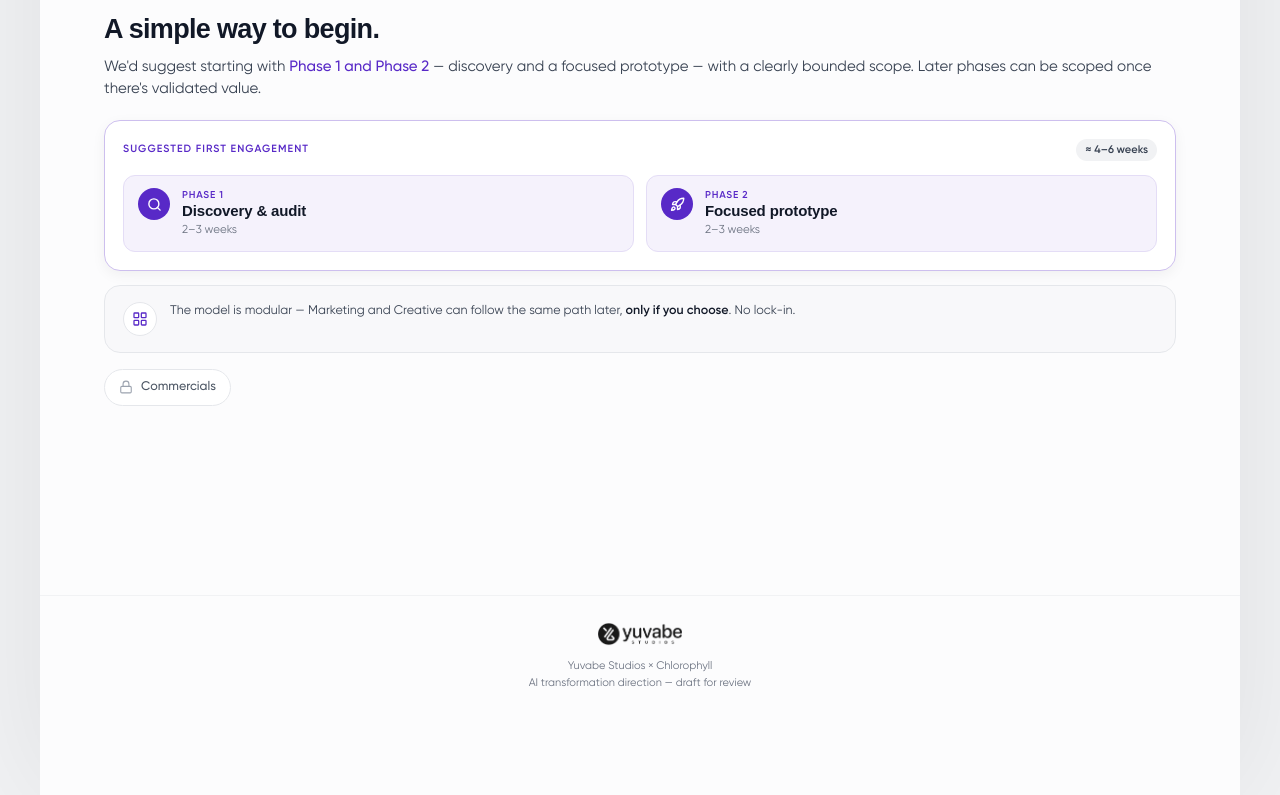
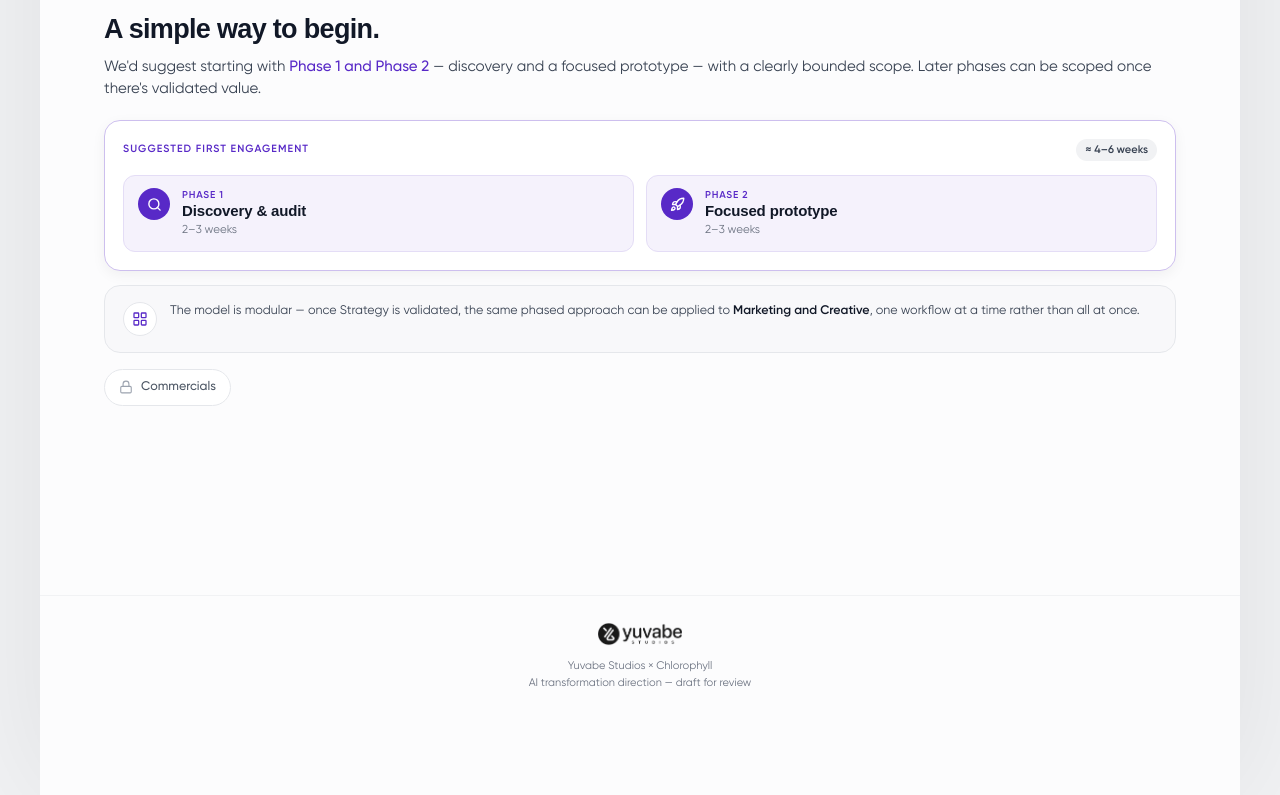
Before and after one commit to yuvabe-ai-labs/proposal-chlorophyll, a Next.js app: page / in a window 1280 px wide. Shown: the part 5887-6682 px from the top of the page. Built offline with nearby package versions, Linux system fonts and the light colour scheme; a web font is replaced by a local one.

Commit message:
copy: reframe modular note to match proposal (one workflow at a time)

```diff
--- a/src/components/Engagement.tsx
+++ b/src/components/Engagement.tsx
@@ -48,8 +48,9 @@ export function Engagement() {
           <Grid className="h-4 w-4 text-purple-500" strokeWidth={1.9} />
         </Chip>
         <p className="text-[12.5px] leading-[1.42] text-neutral-700">
-          The model is modular — Marketing and Creative can follow the same path later,{" "}
-          <b className="font-semibold text-neutral-900">only if you choose</b>. No lock-in.
+          The model is modular — once Strategy is validated, the same phased approach can be applied to{" "}
+          <b className="font-semibold text-neutral-900">Marketing and Creative</b>, one workflow at a time rather than all
+          at once.
         </p>
       </div>
 
```
